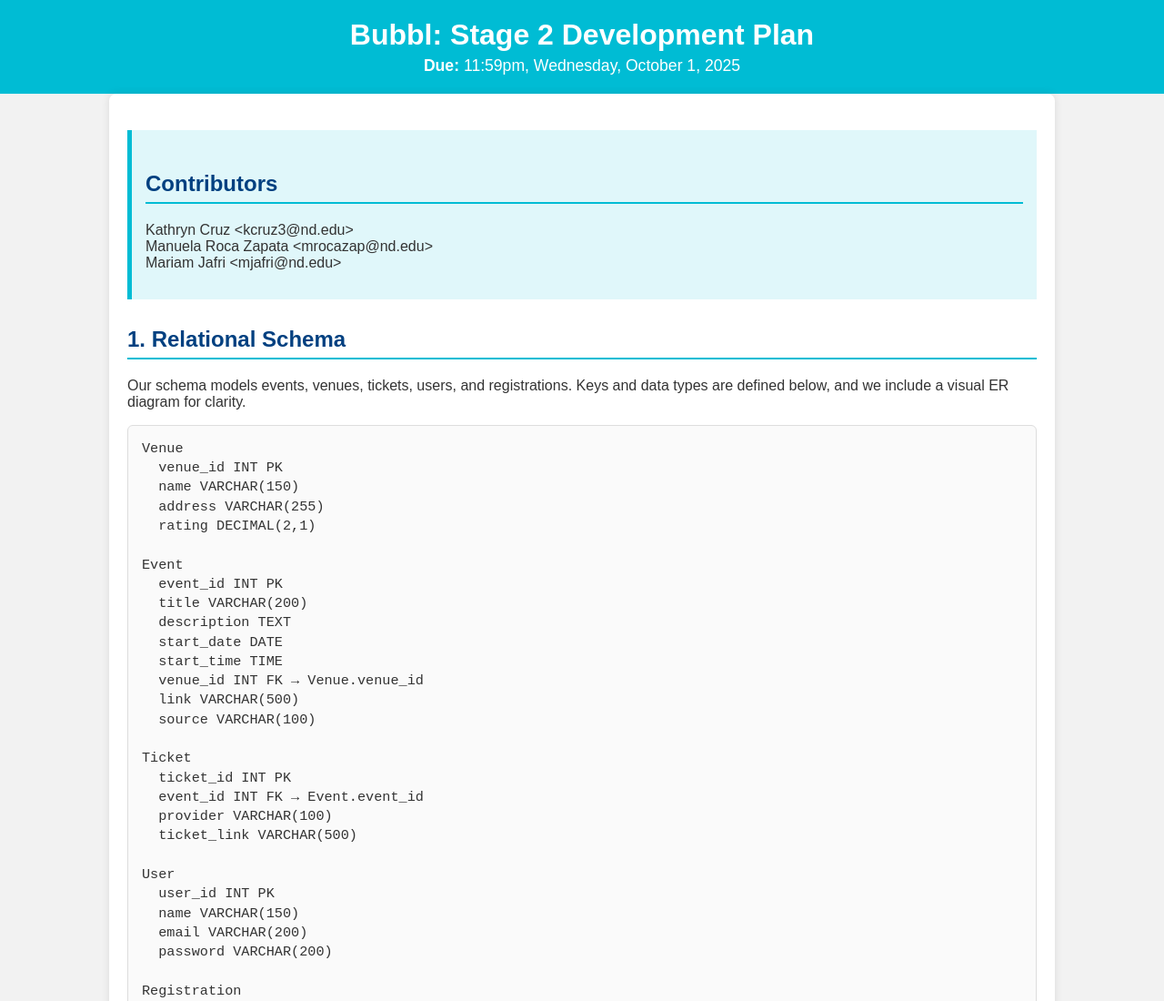
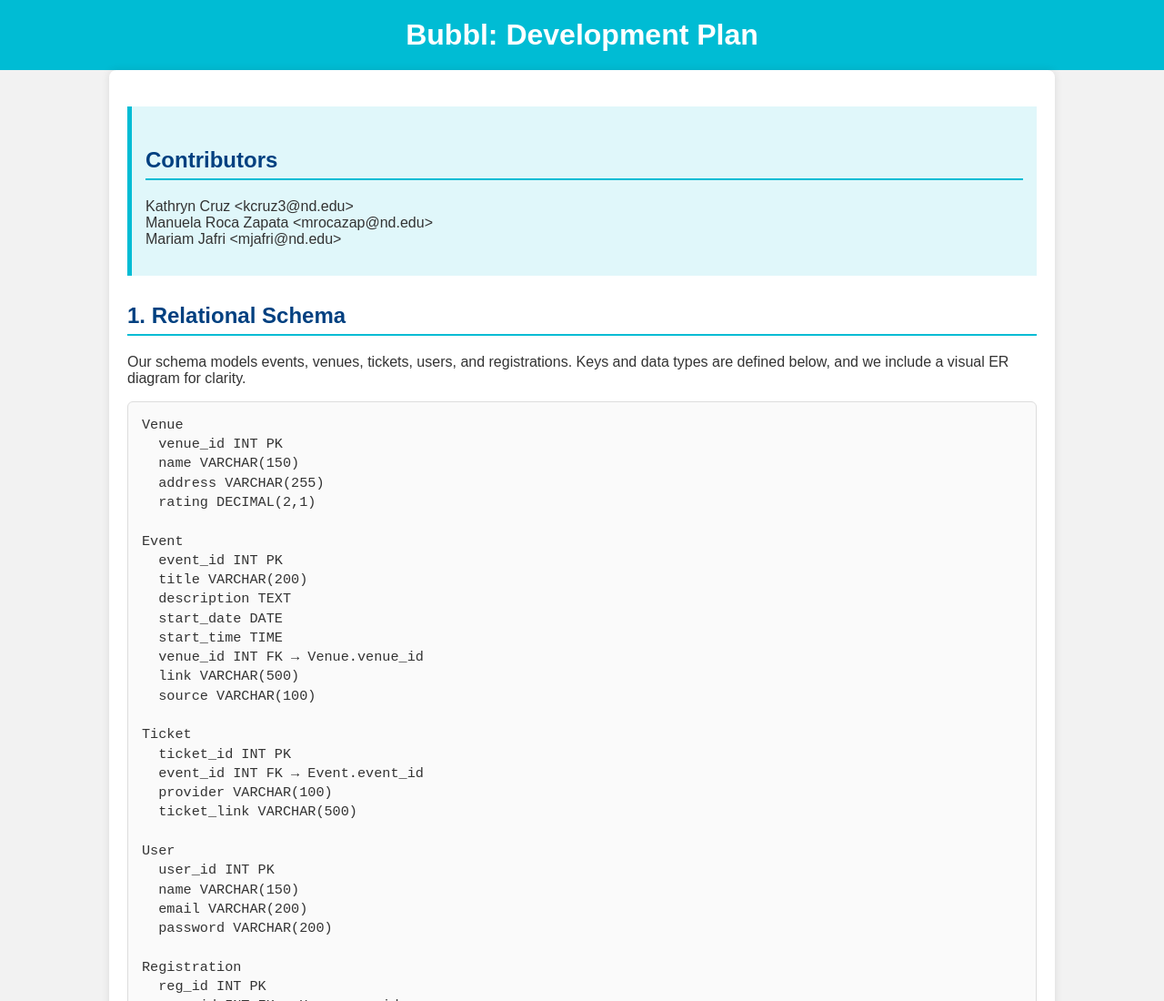
Before and after one commit to kcruz3/bubbl, a plain HTML site: page devplan.html in a window 1280 px wide. Shown: the top 1100 px of the page at 91% size. Drawn offline with Linux system fonts and the light colour scheme.

Commit message:
Edited header

```diff
--- a/devplan.html
+++ b/devplan.html
@@ -8,8 +8,7 @@
 <body>
 
   <header>
-    <h1>Bubbl: Stage 2 Development Plan</h1>
-    <p><strong>Due:</strong> 11:59pm, Wednesday, October 1, 2025</p>
+    <h1>Bubbl: Development Plan</h1>
   </header>
 
   <main>
```
